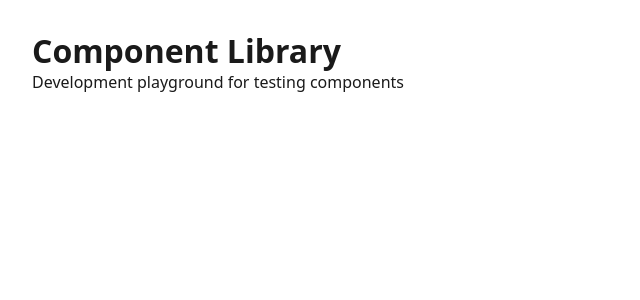
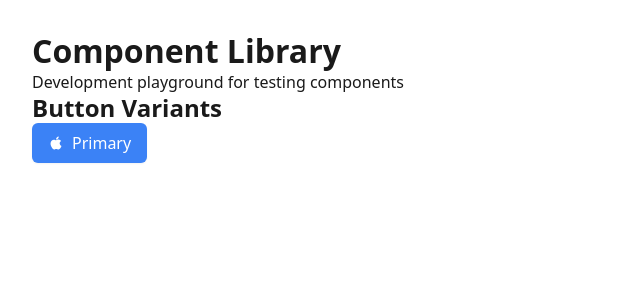
Before and after one commit to yordan-st/component-library, a React (Vite) app: page / in a window 1280 px wide. Shown: the top 300 px of the page, without its empty margins (0-640 px from the left). Built offline with nearby package versions, Linux system fonts and the light colour scheme.

Commit message:
feat: created initial styling framework for components

```diff
--- a/package.json
+++ b/package.json
@@ -18,7 +18,8 @@
   },
   "dependencies": {
     "react": "^19.1.1",
-    "react-dom": "^19.1.1"
+    "react-dom": "^19.1.1",
+    "react-icons": "^5.5.0"
   },
   "devDependencies": {
     "@eslint/js": "^9.36.0",
@@ -30,6 +31,7 @@
     "eslint-plugin-react-hooks": "^5.2.0",
     "eslint-plugin-react-refresh": "^0.4.22",
     "globals": "^16.4.0",
+    "sass-embedded": "^1.93.2",
     "typescript": "~5.9.3",
     "typescript-eslint": "^8.45.0",
     "vite": "^7.1.7"
--- a/src/App.tsx
+++ b/src/App.tsx
@@ -1,10 +1,29 @@
+import { Button } from ".";
+import { AiFillApple } from "react-icons/ai";
+
 function App() {
   return (
-    <div style={{ padding: "2rem" }}>
+    <div style={{ padding: "2rem", maxWidth: "800px" }}>
       <h1>Component Library</h1>
       <p>Development playground for testing components</p>
 
-      {/* Add your components here for development and testing */}
+      {/* === BUTTON VARIANTS === */}
+      <section style={{ marginBottom: "2rem" }}>
+        <h2>Button Variants</h2>
+        <div
+          style={{
+            display: "flex",
+            gap: "1rem",
+            flexWrap: "wrap",
+            marginBottom: "1rem",
+          }}
+        >
+          <Button variant="primary">
+            <AiFillApple />
+            Primary
+          </Button>
+        </div>
+      </section>
     </div>
   );
 }
--- /dev/null
+++ b/src/components/Button/Button.scss
@@ -0,0 +1,165 @@
+/* ===== BUTTON COMPONENT STYLES ===== */
+/* Import global variables */
+@import "../../styles/variables.scss";
+
+/* === BASE BUTTON STYLES === */
+.btn {
+  /* Reset default button styles */
+  border: none;
+  outline: none;
+  background: none;
+  margin: 0;
+  font: inherit;
+  text-decoration: none;
+
+  /* Base button styling */
+  display: inline-flex;
+  align-items: center;
+  justify-content: center;
+  gap: 0.5rem; /* Space between icon and text */
+  cursor: pointer;
+
+  /* Use CSS variables for easy theming */
+  padding: var(--spacing-md);
+  border-radius: var(--radius-md);
+  font-size: var(--font-size-md);
+  font-weight: var(--font-weight-medium);
+  transition: var(--transition-normal);
+
+  /* Focus styles for accessibility */
+  &:focus-visible {
+    outline: 2px solid var(--color-primary);
+    outline-offset: 2px;
+  }
+
+  /* Disabled state */
+  &:disabled {
+    opacity: 0.5;
+    cursor: not-allowed;
+    pointer-events: none;
+  }
+
+  /* === BUTTON VARIANTS === */
+  /* Primary button - main action */
+  &--primary {
+    background-color: var(--color-primary);
+    color: var(--color-white);
+    box-shadow: var(--shadow-sm);
+
+    &:hover:not(:disabled) {
+      opacity: 0.9;
+      transform: translateY(-1px);
+      box-shadow: var(--shadow-md);
+    }
+
+    &:active:not(:disabled) {
+      transform: translateY(0);
+      box-shadow: var(--shadow-sm);
+    }
+  }
+
+  /* Secondary button - less important action */
+  &--secondary {
+    background-color: transparent;
+    color: var(--color-gray-600);
+    border: 1px solid var(--color-secondary);
+
+    &:hover:not(:disabled) {
+      background-color: var(--color-secondary);
+      color: var(--color-white);
+    }
+  }
+
+  /* Success button - positive actions */
+  &--success {
+    background-color: var(--color-success);
+    color: var(--color-white);
+
+    &:hover:not(:disabled) {
+      opacity: 0.9;
+    }
+  }
+
+  /* Danger button - destructive actions */
+  &--danger {
+    background-color: var(--color-danger);
+    color: var(--color-white);
+
+    &:hover:not(:disabled) {
+      opacity: 0.9;
+    }
+  }
+
+  /* Ghost button - minimal styling */
+  &--ghost {
+    background-color: transparent;
+    color: var(--color-primary);
+
+    &:hover:not(:disabled) {
+      background-color: rgba(59, 130, 246, 0.1); /* Light blue background */
+    }
+  }
+
+  /* === BUTTON SIZES === */
+  &--small {
+    padding: var(--spacing-sm);
+    font-size: var(--font-size-sm);
+    border-radius: var(--radius-sm);
+  }
+
+  &--large {
+    padding: var(--spacing-lg);
+    font-size: var(--font-size-lg);
+    border-radius: var(--radius-lg);
+  }
+
+  &--extra-large {
+    padding: var(--spacing-xl);
+    font-size: var(--font-size-lg);
+    font-weight: var(--font-weight-semibold);
+    border-radius: var(--radius-xl);
+  }
+
+  /* === BUTTON MODIFIERS === */
+  /* Full width button */
+  &--full-width {
+    width: 100%;
+  }
+
+  /* Rounded button */
+  &--rounded {
+    border-radius: 9999px; /* Fully rounded */
+  }
+
+  /* Loading state */
+  &--loading {
+    position: relative;
+    color: transparent;
+
+    &::after {
+      content: "";
+      position: absolute;
+      width: 1rem;
+      height: 1rem;
+      border: 2px solid currentColor;
+      border-radius: 50%;
+      border-top-color: transparent;
+      animation: spin 1s linear infinite;
+    }
+  }
+}
+
+/* === ANIMATIONS === */
+@keyframes spin {
+  to {
+    transform: rotate(360deg);
+  }
+}
+
+/* === ICON STYLING === */
+/* Style icons inside buttons */
+.btn svg {
+  width: 1em;
+  height: 1em;
+  flex-shrink: 0;
+}
--- /dev/null
+++ b/src/components/Button/Button.tsx
@@ -0,0 +1,92 @@
+import "./Button.scss";
+
+/**
+ * ===== BUTTON COMPONENT =====
+ *
+ * A flexible button component using BEM methodology + CSS Variables
+ *
+ * Features:
+ * - Multiple variants (primary, secondary, success, danger, ghost)
+ * - Different sizes (small, medium, large, extra-large)
+ * - Custom className support for BEM modifiers
+ * - Full TypeScript support
+ * - Accessibility features (focus states, disabled handling)
+ * - Icon support
+ */
+
+export interface ButtonProps
+  extends React.ButtonHTMLAttributes<HTMLButtonElement> {
+  /** Button style variant */
+  variant?: "primary" | "secondary" | "success" | "danger" | "ghost";
+
+  /** Button size */
+  size?: "small" | "medium" | "large" | "extra-large";
+
+  /** Additional CSS classes (use for BEM modifiers like 'btn--rounded' or 'btn--full-width') */
+  className?: string;
+
+  /** Button content (text, icons, etc.) */
+  children: React.ReactNode;
+
+  /** Loading state - shows spinner */
+  loading?: boolean;
+}
+
+/**
+ * Button Component
+ *
+ * @example
+ * // Basic usage
+ * <Button variant="primary">Click me</Button>
+ *
+ * @example
+ * // With icon
+ * <Button variant="success">
+ *   <Icon />
+ *   Save Changes
+ * </Button>
+ *
+ * @example
+ * // Custom BEM modifiers
+ * <Button className="btn--rounded btn--full-width">
+ *   Full Width Rounded
+ * </Button>
+ */
+function Button({
+  variant = "primary",
+  size = "medium",
+  className = "",
+  children,
+  loading = false,
+  disabled,
+  ...props
+}: ButtonProps) {
+  // Build BEM class names
+  const baseClass = "btn";
+  const variantClass = `${baseClass}--${variant}`;
+  const sizeClass = `${baseClass}--${size}`;
+  const loadingClass = loading ? `${baseClass}--loading` : "";
+
+  // Combine all classes
+  const buttonClasses = [
+    baseClass,
+    variantClass,
+    sizeClass,
+    loadingClass,
+    className, // Custom classes come last (higher specificity)
+  ]
+    .filter(Boolean) // Remove empty strings
+    .join(" ");
+
+  return (
+    <button
+      className={buttonClasses}
+      disabled={disabled || loading} // Disable when loading
+      {...props} // Spread remaining props (onClick, onFocus, etc.)
+    >
+      {children}
+    </button>
+  );
+}
+
+export default Button;
--- /dev/null
+++ b/src/components/Button/index.ts
@@ -0,0 +1,3 @@
+// Button component barrel export
+export { default } from "./Button";
+export type { ButtonProps } from "./Button";
--- a/src/components/index.ts
+++ b/src/components/index.ts
@@ -1,7 +1,7 @@
 // Export all components from this file
 // Example:
-// export { Button } from './Button/Button'
-// export { Card } from './Card/Card'
+// export { Button } from './Button'
+// export { Card } from './Card'
 
 // This will be the main entry point for your component library
-export {};
+export { default as Button } from "./Button";
--- /dev/null
+++ b/src/styles/variables.scss
@@ -0,0 +1,44 @@
+/* ===== GLOBAL CSS VARIABLES ===== */
+/* Change these values to update ALL components at once */
+
+:root {
+  /* === COLORS === */
+  --color-primary: #3b82f6;
+  --color-secondary: #6b7280;
+  --color-success: #10b981;
+  --color-danger: #ef4444;
+  --color-warning: #f59e0b;
+
+  /* Text colors */
+  --color-white: #ffffff;
+  --color-gray-900: #111827;
+  --color-gray-600: #4b5563;
+
+  /* === SPACING === */
+  --spacing-xs: 0.25rem 0.5rem;
+  --spacing-sm: 0.375rem 0.75rem;
+  --spacing-md: 0.5rem 1rem;
+  --spacing-lg: 0.75rem 1.5rem;
+  --spacing-xl: 1rem 2rem;
+
+  /* === BORDER RADIUS === */
+  --radius-sm: 0.25rem;
+  --radius-md: 0.375rem;
+  --radius-lg: 0.5rem;
+  --radius-xl: 0.75rem;
+
+  /* === TYPOGRAPHY === */
+  --font-size-sm: 0.875rem;
+  --font-size-md: 1rem;
+  --font-size-lg: 1.125rem;
+  --font-weight-medium: 500;
+  --font-weight-semibold: 600;
+
+  /* === SHADOWS === */
+  --shadow-sm: 0 1px 2px 0 rgba(0, 0, 0, 0.05);
+  --shadow-md: 0 4px 6px -1px rgba(0, 0, 0, 0.1);
+
+  /* === TRANSITIONS === */
+  --transition-fast: all 0.15s ease-in-out;
+  --transition-normal: all 0.2s ease-in-out;
+}
```
Also changed, not shown: 1 other file (tests, documents, lock files or other folders).
